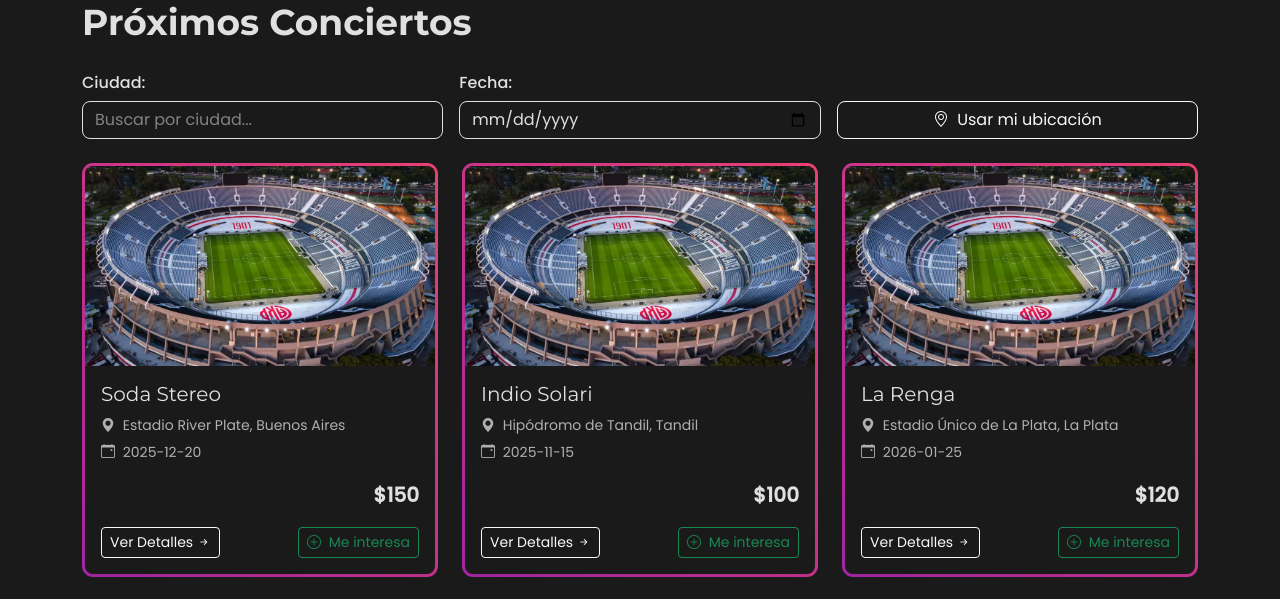
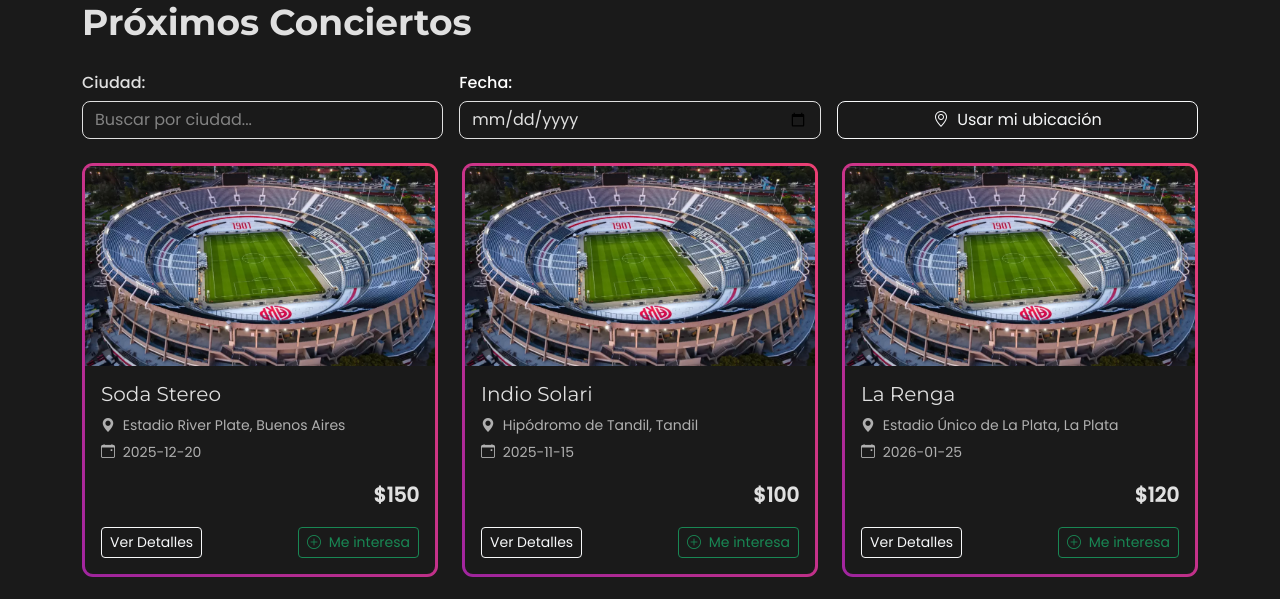
Before and after one commit to luchoNeiman/Soundspot, a Vue app: page / in a window 1280 px wide. Shown: the part 124-723 px from the top of the page. Built offline with nearby package versions, Linux system fonts and the light colour scheme.

Commit message:
detalles de diseño

```diff
--- a/src/assets/estilos.css
+++ b/src/assets/estilos.css
@@ -213,7 +213,6 @@
 
 a:hover {
     color: var(--bs-link-hover-color);
-    text-decoration: underline;
 }
 
 /*accesibilidad */
@@ -230,7 +229,7 @@
 }
 
 .card:hover {
-    transform: translateY(-0.25rem);
+    transform: translateY(-0.08rem);
     /* Levantarla un poco */
     box-shadow: 0 0.75rem 1.5rem rgba(0, 0, 0, 0.45) !important;
 }
--- a/src/components/CardConcierto.vue
+++ b/src/components/CardConcierto.vue
@@ -47,7 +47,7 @@
                 <div class="d-grid gap-2 d-sm-flex justify-content-sm-between align-items-center">
                     <RouterLink :to="{ name: 'detalle-concierto', params: { id: props.concierto.id } }"
                         class="btn btn-outline-light btn-sm flex-grow-1 flex-sm-grow-0">
-                        Ver Detalles <i class="bi bi-arrow-right-short" aria-hidden="true"></i>
+                        Ver Detalles
                     </RouterLink>
                     <button @click="manejarAsistencia"
                         :class="['btn btn-sm flex-grow-1 flex-sm-grow-0', asistiendo ? 'btn-success' : 'btn-outline-success']">
@@ -64,15 +64,10 @@
 <style scoped>
 .card-wrapper {
     position: relative;
-    /* Necesario para el posicionamiento absoluto del borde */
     padding: 3px;
-    /* Espacio para que se vea el borde del pseudo-elemento */
     border-radius: calc(var(--radio-borde) + 3px);
-    /* Radio exterior */
     overflow: hidden;
-    /* Ocultar partes del gradiente que sobresalgan */
     z-index: 1;
-    /* Asegurar que esté por encima de elementos normales */
 }
 
 /* Pseudo-elemento para el borde animado */
@@ -84,34 +79,21 @@
     bottom: 0;
     left: 0;
     z-index: -1;
-    /* Detrás de la tarjeta real */
     margin: -3px;
-    /* Expandir para cubrir el padding del wrapper */
     border-radius: inherit;
-    /* Heredar el radio del wrapper */
-    /* El gradiente, igual al del logo */
     background: linear-gradient(45deg, var(--color-primario), var(--color-secundario), var(--color-primario));
     background-size: 400% 400%;
-    /* Tamaño más grande para la animación */
     animation: borde-animado 5s linear infinite;
-    /* Aplicar animación */
     transition: opacity 0.3s;
-    /* Transición suave por si queremos ocultarlo */
 }
 
 /* La tarjeta real dentro del wrapper */
 .tarjeta-concierto.card-con-borde-animado {
-    /* Ya tiene h-100 y estilos de card */
-    /* Aseguramos que el fondo de la tarjeta tape el centro del gradiente */
     background-color: var(--bs-card-bg);
-    /* El radio interno debe coincidir con el original */
     border-radius: var(--radio-borde);
-    /* Quitamos el borde default de Bootstrap si existe, el wrapper lo simula */
     border: none;
     position: relative;
-    /* Para asegurar apilamiento correcto */
     z-index: 1;
-    /* Encima del pseudo-elemento */
 }
 
 /* Animación del borde */
@@ -130,11 +112,9 @@
 }
 
 
-/* ... (resto de estilos: .imagen-concierto, .titulo-artista, etc. como antes) ... */
 .imagen-concierto {
     height: 12.5rem;
     object-fit: cover;
-    /* Radio solo arriba, ya que la tarjeta interna lo tiene */
     border-top-left-radius: var(--radio-borde);
     border-top-right-radius: var(--radio-borde);
     border-bottom-left-radius: 0;
--- a/src/components/FiltrosBusqueda.vue
+++ b/src/components/FiltrosBusqueda.vue
@@ -32,7 +32,7 @@
             <input type="search" id="filtroCiudad" class="form-control border-light " v-model="ciudad"
                 placeholder="Buscar por ciudad..." aria-label="Filtrar conciertos por ciudad" />
         </div>
-        <div class="col-md-4">
+        <div class="col-md-4 text-white">
             <label for="filtroFecha" class="form-label">Fecha:</label>
             <!-- Uso v-model directamente con la variable definida por defineModel -->
             <input type="date" id="filtroFecha" class="form-control border-light" v-model="fecha"
```
